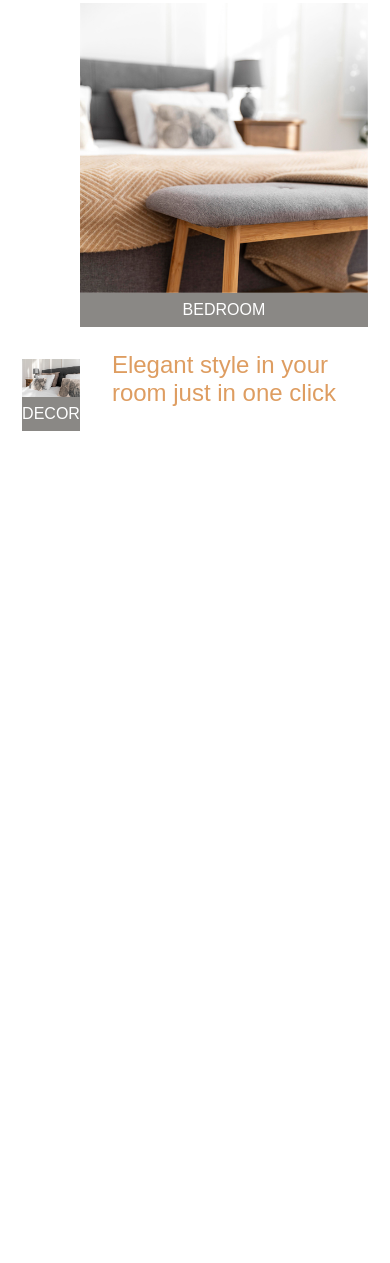
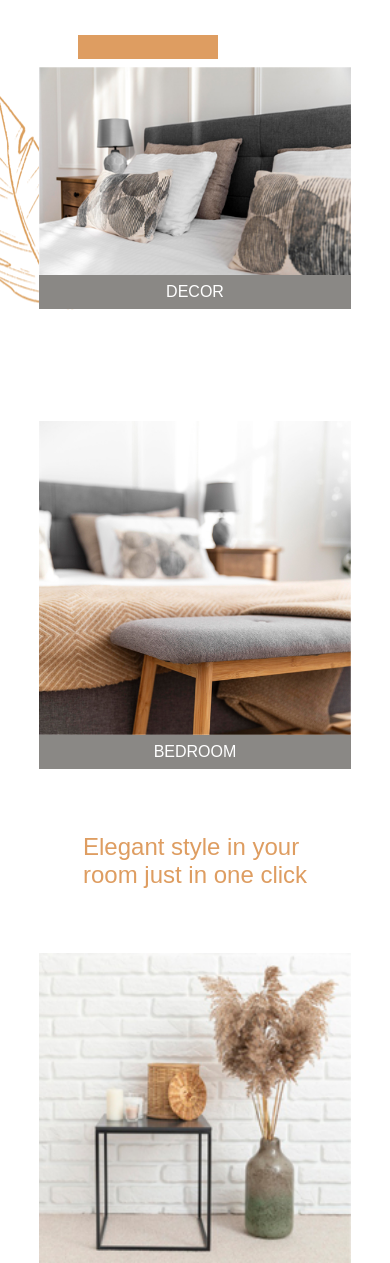
Before and after one commit to ahmed-lotfy-dev/Funiture-Tips-Website, a website: page index.html in a window 390 px wide. Shown: the part 6000-7263 px from the top of the page. Before the commit the page ends 6463 px from the top, so only its background shows below. Drawn offline with Linux system fonts and the light colour scheme.

Commit message:
Section 4 Nearly finish Right texture needed yet to do

```diff
--- a/css/main.css
+++ b/css/main.css
@@ -1340,6 +1340,20 @@
     z-index: -1;
 }
 
+
+.section4 .tips .tip:first-of-type::after {
+    position: absolute;
+    content: "";
+    background-color: var(--main-color);
+    width: 45%;
+    margin-right: 1rem;
+    margin-bottom: 1rem;
+    height: 1.5rem;
+    top: -2rem;
+    right: -0.4rem;
+    z-index: -1;
+}
+
 .section4 .tips h4 {
     display: inline-block;
     width: 100%;
@@ -1366,4 +1380,37 @@
     padding: 0;
 }
 
+@media (max-width:991px) {
+    .section4 .tips {
+        flex-direction: column;
+    }
+
+    .section4 .tips .tip {
+        width: 100%;
+    }
+
+    .section4 .tips .tip1 {
+        margin: 4rem 0 5rem;
+    }
+
+    .section4 .tips .tip2 {
+        margin: 2rem 0 2rem;
+    }
+
+    .section4 .tips .tip2 h3 {
+        margin: 4rem auto 2rem;
+    }
+
+    .section4 .tips .tip:first-of-type::after {
+        width: 45%;
+        margin-right: 1rem;
+        margin-bottom: 1rem;
+        height: 1.5rem;
+        top: -2rem;
+        right: 7.3rem;
+        z-index: -1;
+    }
+}
+
+
 /* End Section 4  */
--- a/index.html
+++ b/index.html
@@ -156,16 +156,16 @@
         <div class="section4">
             <h2>new season</h2>
             <div class="tips">
-                <div class="tip">
+                <div class="tip tip1">
                     <img src="./images/section-4-img-1.jpg" alt="">
                     <h4><a href="#">decor</a></h4>
                 </div>
-                <div class="tip">
+                <div class="tip tip2">
                     <img src="./images/section-4-img-2.jpg" alt="">
                     <h4><a href="#">bedroom</a></h4>
                     <h3><a href="#"></a>elegant style in your room just in one click</a></h3>
                 </div>
-                <div class="tip">
+                <div class="tip tip3">
                     <img src="./images/section-4-img-3.jpg" alt="">
                 </div>
             </div>
```
